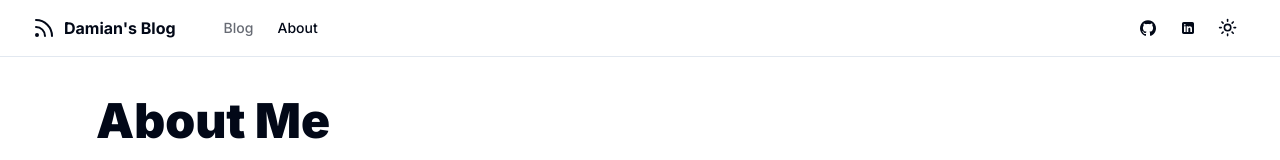
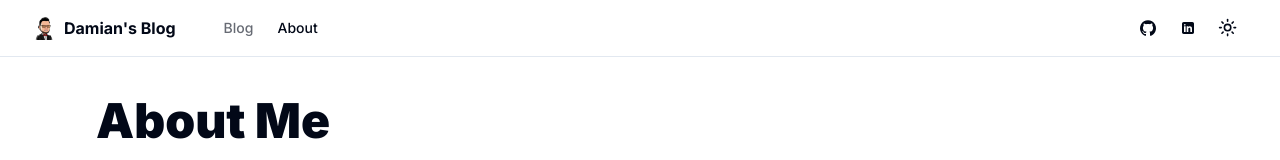
Before and after one commit to Szalbik/portfolio-app, a Next.js app: page /about in a window 1280 px wide. Shown: the top 160 px of the page. Built offline with nearby package versions, Linux system fonts and the light colour scheme.

Commit message:
Add images

```diff
--- /dev/null
+++ b/components/images.tsx
@@ -0,0 +1,16 @@
+import Image from 'next/image';
+import { siteConfig } from '@/config/site';
+
+type ImageProps = {
+  src?: string;
+  alt?: string;
+  width?: number;
+  height?: number;
+  className?: string;
+}
+
+export const Images = {
+  logo: ({ src = "/avatar_right.png", alt = siteConfig.author, width = 24, height = 24, ...props }: ImageProps) => (
+    <Image src={src} alt={alt} width={width} height={height} {...props} />
+  ),
+};
--- a/components/main-nav.tsx
+++ b/components/main-nav.tsx
@@ -1,7 +1,7 @@
 "use client"
 
 import Link from "next/link";
-import { Icons } from "./icons";
+import { Images } from "./images";
 import { siteConfig } from "@/config/site";
 import { usePathname } from "next/navigation";
 import { cn } from "@/lib/utils";
@@ -11,7 +11,7 @@ export default function MainNav() {
   return (
     <nav className="flex items-center space-x-4 lg:space-x-6">
       <Link href="/" className="mr-6 flex items-center space-x-2">
-        <Icons.logo className="h-6 w-6" />
+        <Images.logo width={24} height={24} />
         <span className="font-bold">{siteConfig.name}</span>
       </Link>
       <Link href="/blog" className={cn("text-sm font-medium transition-colors hover:text-primary hidden sm:inline-block", pathname === "/blog" ? "text-foreground" : "text-foreground/60")}>Blog</Link>
```
